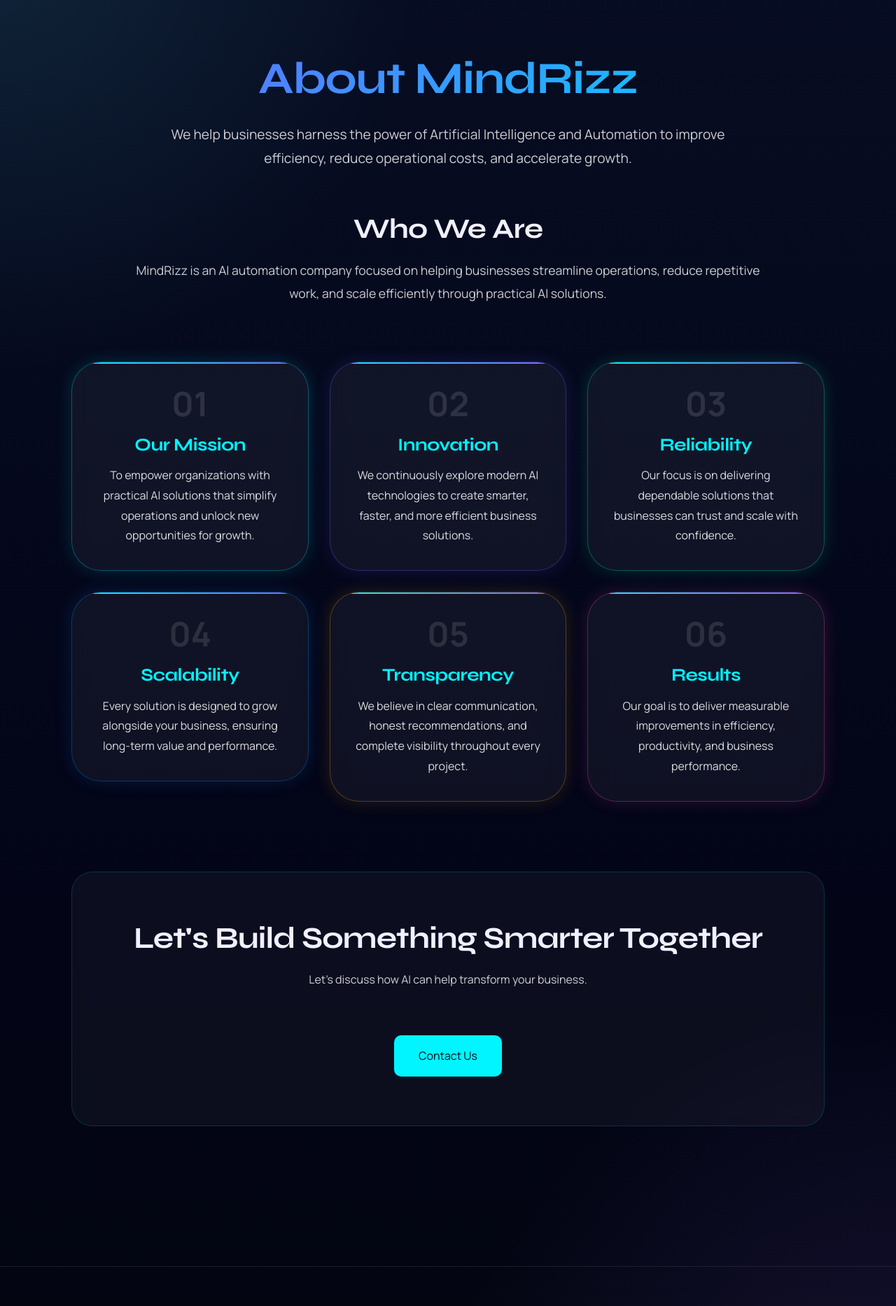
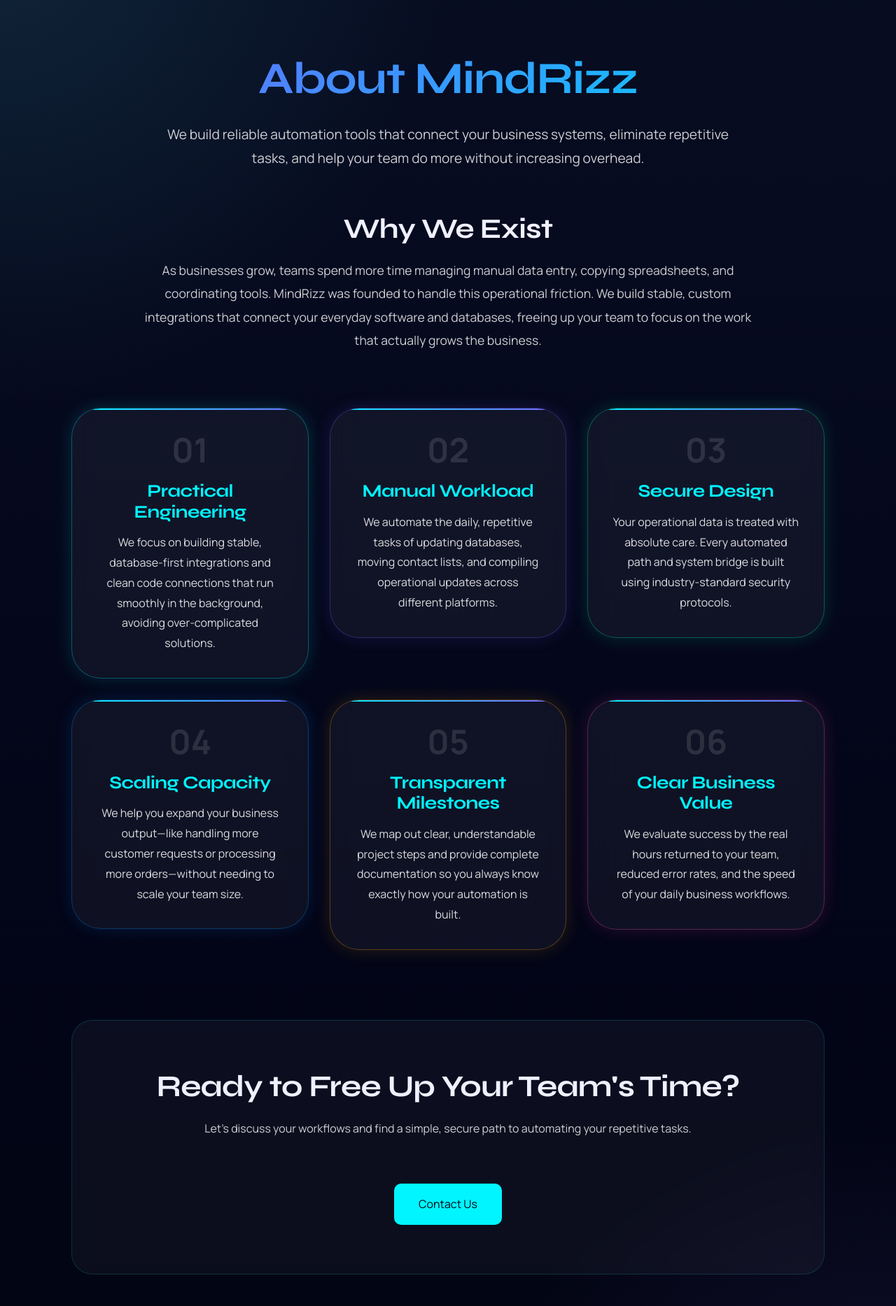
Before and after one commit to Navanishwar/Mindrizz-AI-Solutions, a Django app: page /about/ in a window 1280 px wide. Shown: the part 64-1931 px from the top of the page at 70% size. Run offline with Django 5.2, Linux system fonts and the light colour scheme.

Commit message:
Refactor About page with approachable, outcome-driven content

```diff
--- a/website/templates/about.html
+++ b/website/templates/about.html
@@ -10,20 +10,17 @@
 
     <div class="reveal">
         <p class="about-subtitle">
-            We help businesses harness the power of Artificial Intelligence and Automation
-            to improve efficiency, reduce operational costs, and accelerate growth.
+            We build reliable automation tools that connect your business systems, eliminate repetitive tasks, and help your team do more without increasing overhead.
         </p>
     </div>
 
     <div class="reveal">
         <div class="about-intro">
 
-            <h2>Who We Are</h2>
+            <h2>Why We Exist</h2>
 
             <p>
-                MindRizz is an AI automation company focused on helping businesses
-                streamline operations, reduce repetitive work, and scale efficiently
-                through practical AI solutions.
+                As businesses grow, teams spend more time managing manual data entry, copying spreadsheets, and coordinating tools. MindRizz was founded to handle this operational friction. We build stable, custom integrations that connect your everyday software and databases, freeing up your team to focus on the work that actually grows the business.
             </p>
         </div>
     </div>
@@ -33,11 +30,10 @@
         <div class="reveal">
             <div class="about-card  mission">
                 <span class="card-number">01</span>
-                <h3>Our Mission</h3>
+                <h3>Practical Engineering</h3>
 
                 <p>
-                    To empower organizations with practical AI solutions that simplify
-                    operations and unlock new opportunities for growth.
+                    We focus on building stable, database-first integrations and clean code connections that run smoothly in the background, avoiding over-complicated solutions.
                 </p>
 
             </div>
@@ -47,11 +43,10 @@
             <div class="about-card innovation">
 
                 <span class="card-number">02</span>
-                <h3>Innovation</h3>
+                <h3>Manual Workload</h3>
 
                 <p>
-                    We continuously explore modern AI technologies to create smarter,
-                    faster, and more efficient business solutions.
+                    We automate the daily, repetitive tasks of updating databases, moving contact lists, and compiling operational updates across different platforms.
                 </p>
 
             </div>
@@ -61,11 +56,10 @@
             <div class="about-card reliability">
 
                 <span class="card-number">03</span>
-                <h3>Reliability</h3>
+                <h3>Secure Design</h3>
 
                 <p>
-                    Our focus is on delivering dependable solutions that businesses
-                    can trust and scale with confidence.
+                    Your operational data is treated with absolute care. Every automated path and system bridge is built using industry-standard security protocols.
                 </p>
 
             </div>
@@ -75,11 +69,10 @@
             <div class="about-card scalability">
 
                 <span class="card-number">04</span>
-                <h3>Scalability</h3>
+                <h3>Scaling Capacity</h3>
 
                 <p>
-                    Every solution is designed to grow alongside your business,
-                    ensuring long-term value and performance.
+                    We help you expand your business output—like handling more customer requests or processing more orders—without needing to scale your team size.
                 </p>
 
             </div>
@@ -89,11 +82,10 @@
             <div class="about-card transparency">
 
                 <span class="card-number">05</span>
-                <h3>Transparency</h3>
+                <h3>Transparent Milestones</h3>
 
                 <p>
-                    We believe in clear communication, honest recommendations,
-                    and complete visibility throughout every project.
+                    We map out clear, understandable project steps and provide complete documentation so you always know exactly how your automation is built.
                 </p>
             </div>
         </div>
@@ -102,11 +94,10 @@
             <div class="about-card results">
 
                 <span class="card-number">06</span>
-                <h3>Results</h3>
+                <h3>Clear Business Value</h3>
 
                 <p>
-                    Our goal is to deliver measurable improvements in efficiency,
-                    productivity, and business performance.
+                    We evaluate success by the real hours returned to your team, reduced error rates, and the speed of your daily business workflows.
                  </p>
 
             </div>
@@ -116,10 +107,10 @@
     <div class="reveal">
         <div class="about-cta">
 
-            <h2>Let's Build Something Smarter Together</h2>
+            <h2>Ready to Free Up Your Team's Time?</h2>
 
             <p>
-                Let's discuss how AI can help transform your business.
+                Let's discuss your workflows and find a simple, secure path to automating your repetitive tasks.
             </p>
 
             <a href="/contact/" class="btn">
```
